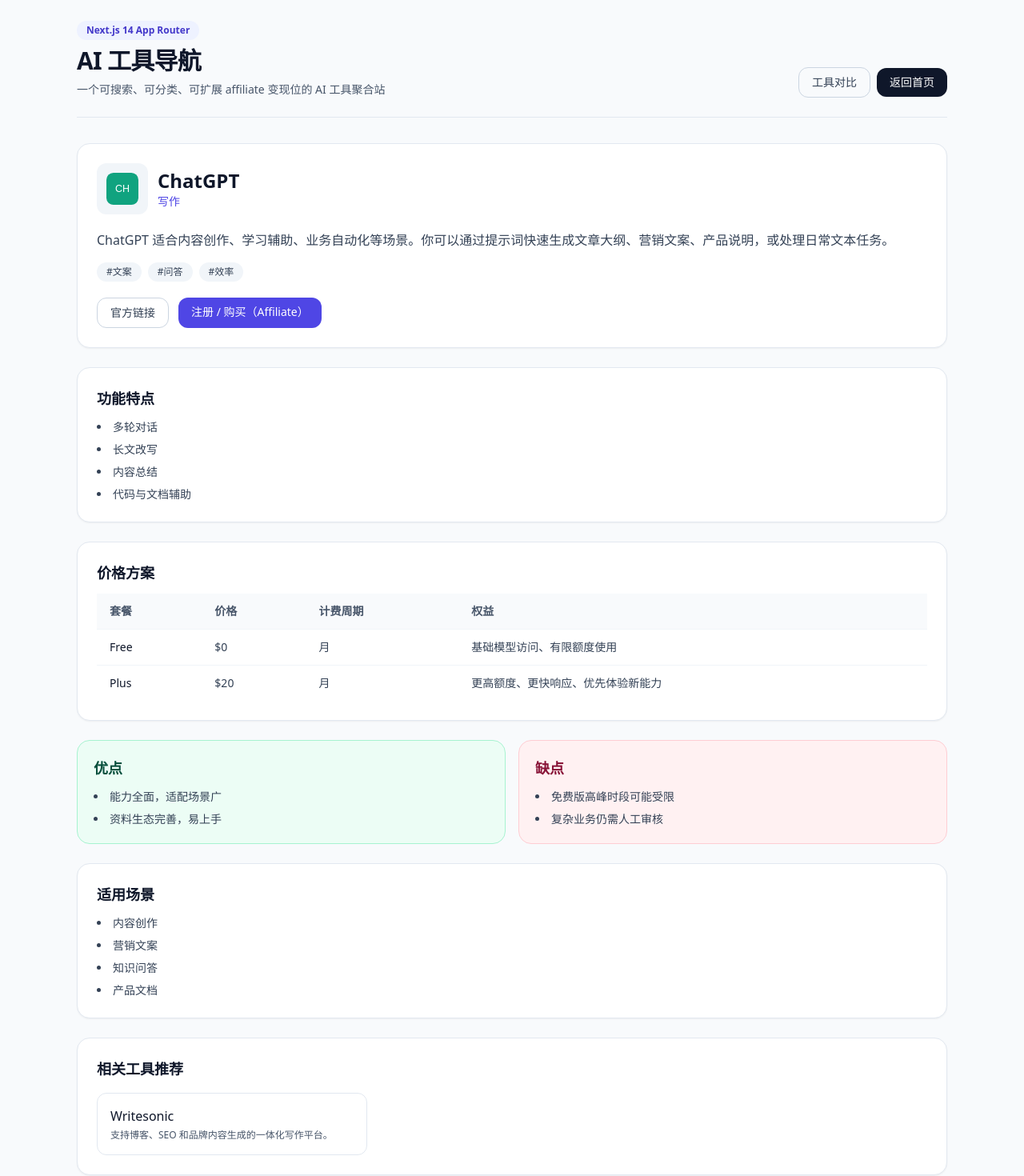
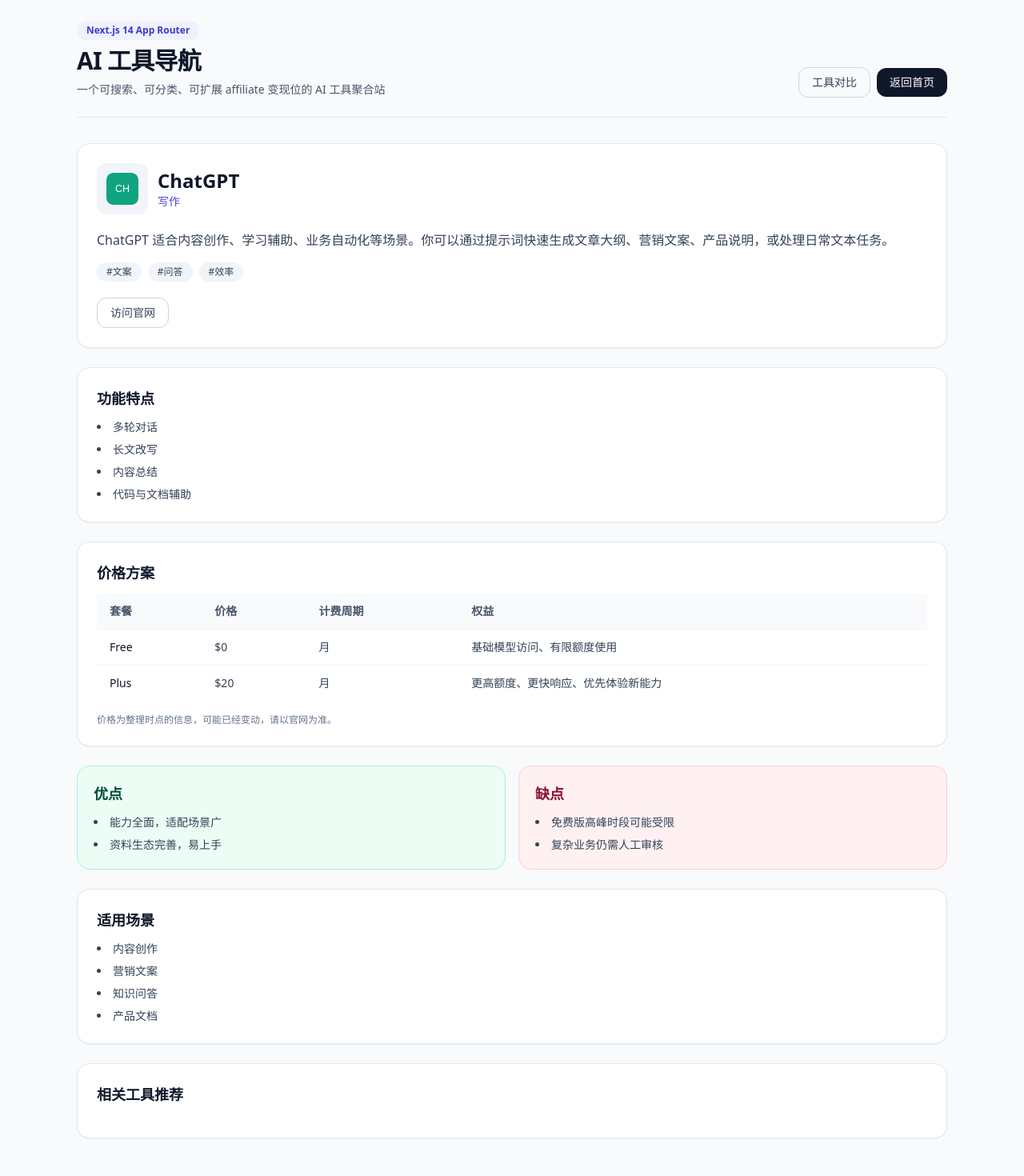
Before and after one commit to tytttta/ai-tools-nav, a Next.js app: page /tools/chatgpt in a window 1280 px wide. Shown: the top 1470 px of the page at 80% size. After the commit the page ends 1447 px from the top, so only its background shows below. Built offline with nearby package versions, Linux system fonts and the light colour scheme.

Commit message:
﻿fix: correct Writesonic pricing and positioning (GEO platform), add pricing disclaimers, guard sponsored links

```diff
--- a/src/components/comparison-table.tsx
+++ b/src/components/comparison-table.tsx
@@ -112,7 +112,11 @@ export function ComparisonTable({ items }: ComparisonTableProps) {
                   <Link
                     href={item.signupUrl}
                     target="_blank"
-                    rel="sponsored noreferrer"
+                    rel={
+                      item.signupUrl.includes("example.com")
+                        ? "noreferrer"
+                        : "sponsored noreferrer"
+                    }
                     className="inline-flex rounded-lg bg-brand-600 px-3 py-1.5 font-medium text-white hover:bg-brand-700"
                   >
                     去注册
@@ -123,6 +127,10 @@ export function ComparisonTable({ items }: ComparisonTableProps) {
           </tbody>
         </table>
       </div>
+
+      <p className="text-xs text-slate-500">
+        价格与免费额度为整理时点的信息，可能已经变动，请以官网为准。注册链接可能包含联盟追踪参数。
+      </p>
     </section>
   );
 }
--- a/src/components/tool-detail-content.tsx
+++ b/src/components/tool-detail-content.tsx
@@ -20,6 +20,11 @@ function renderList(items: string[] | undefined, fallback: string) {
 }
 
 export function ToolDetailContent({ tool, relatedTools }: ToolDetailContentProps) {
+  // 只有指向真实联盟追踪链接时才显示「注册 / 购买」按钮并标注 sponsored，
+  // 否则会把普通官网地址误标为赞助链接（对搜索引擎是错误信号）。
+  const hasRealAffiliate =
+    Boolean(tool.affiliateUrl) && !tool.affiliateUrl.includes("example.com");
+
   return (
     <main className="space-y-6">
       <section className="rounded-2xl border border-slate-200 bg-white p-6 shadow-sm">
@@ -50,8 +55,9 @@ export function ToolDetailContent({ tool, relatedTools }: ToolDetailContentProps
             rel="noreferrer"
             className="rounded-xl border border-slate-300 px-4 py-2 text-sm font-medium text-slate-700 hover:bg-slate-50"
           >
-            官方链接
+            访问官网
           </Link>
+          {hasRealAffiliate ? (
             <Link
               href={tool.affiliateUrl}
               target="_blank"
@@ -60,6 +66,7 @@ export function ToolDetailContent({ tool, relatedTools }: ToolDetailContentProps
             >
               注册 / 购买（Affiliate）
             </Link>
+          ) : null}
         </div>
       </section>
 
@@ -98,6 +105,9 @@ export function ToolDetailContent({ tool, relatedTools }: ToolDetailContentProps
         ) : (
           <p className="text-sm text-slate-600">暂无公开价格表，可通过官方链接查看最新报价。</p>
         )}
+        <p className="mt-4 text-xs text-slate-500">
+          价格为整理时点的信息，可能已经变动，请以官网为准。
+        </p>
       </section>
 
       <section className="grid grid-cols-1 gap-4 lg:grid-cols-2">
--- a/src/data/tools.ts
+++ b/src/data/tools.ts
@@ -106,26 +106,44 @@ export const tools: AITool[] = [
     id: "10",
     slug: "writesonic",
     name: "Writesonic",
-    description: "支持博客、SEO 和品牌内容生成的一体化写作平台。",
+    description: "面向品牌的 AI 搜索可见性（GEO）平台，跟踪并优化品牌在 ChatGPT、Gemini 等 AI 中的推荐表现。",
     longDescription:
-      "Writesonic 适合内容运营与 SEO 团队，能快速生成文章草稿、标题方案和改写版本，缩短内容生产周期。",
+      "Writesonic 已从早期的 AI 写作工具转型为 AI 搜索可见性（GEO）平台：它跟踪你的品牌在 ChatGPT、Gemini、Google AI Overviews 等 AI 平台中被如何提及与推荐，找出哪些提问在推荐竞品而不是你，再用 AI Agent 与内容生产去修复这些可见性缺口。适合需要监测品牌 AI 曝光、做 GEO/SEO 一体优化的营销团队与代理商。",
     icon: "writesonic",
-    category: "写作",
-    tags: ["SEO", "博客", "内容运营"],
+    category: "营销",
+    tags: ["GEO", "品牌监测", "SEO", "AI 可见性"],
     websiteUrl: "https://writesonic.com/",
     affiliateUrl: "https://example.com/affiliate/writesonic",
-    features: ["SEO 文章生成", "博客改写", "内容扩展"],
-    useCases: ["内容运营", "SEO 团队", "站点增长"],
-    pros: ["内容场景覆盖广", "价格门槛较低"],
-    cons: ["专业内容需人工润色"],
+    features: ["AI 搜索可见性跟踪", "竞品推荐对比分析", "AI Agent 修复工作流", "SEO + GEO 一体化"],
+    useCases: ["品牌 AI 曝光监测", "GEO / SEO 优化", "代理商客户提案"],
+    pros: ["GEO 赛道定位清晰，覆盖多个主流 AI 平台", "SEO 与 GEO 一体，适合已有内容团队"],
+    cons: ["定价较高，入门档即 $99/月，不适合个人用户", "属于品牌侧工具，个人内容创作者性价比低"],
     pricingPlans: [
       {
+        name: "Starter",
+        price: "$99",
+        billingCycle: "月付",
+        features: ["品牌在 ChatGPT / Gemini / Google AI Overviews 的跟踪", "AI 文章与站点审计"]
+      },
+      {
         name: "Basic",
-        price: "$16",
-        billingCycle: "月起",
-        features: ["基础生成额度", "SEO 写作工具"]
+        price: "$249",
+        billingCycle: "月付",
+        features: ["SEO + GEO 一体化", "品牌跟踪与可见性缺口修复"]
+      },
+      {
+        name: "Growth",
+        price: "$499",
+        billingCycle: "月付",
+        features: ["AI 可见性跟踪并可直接执行优化", "舆情分析、Action Center、Agent 工作流"]
+      },
+      {
+        name: "Enterprise",
+        price: "定制",
+        billingCycle: "按需报价",
+        features: ["全量 SEO + GEO", "全部 10 个 AI 平台", "专属策略团队"]
       }
     ],
-    seoKeywords: ["Writesonic", "SEO写作", "博客生成"]
+    seoKeywords: ["Writesonic", "GEO 优化", "AI 搜索可见性", "品牌 AI 监测"]
   }
 ];
```
Also changed, not shown: src/data/tool-comparison.ts (+10 -8 lines). Lines whose indentation alone changed are shown as unchanged.
